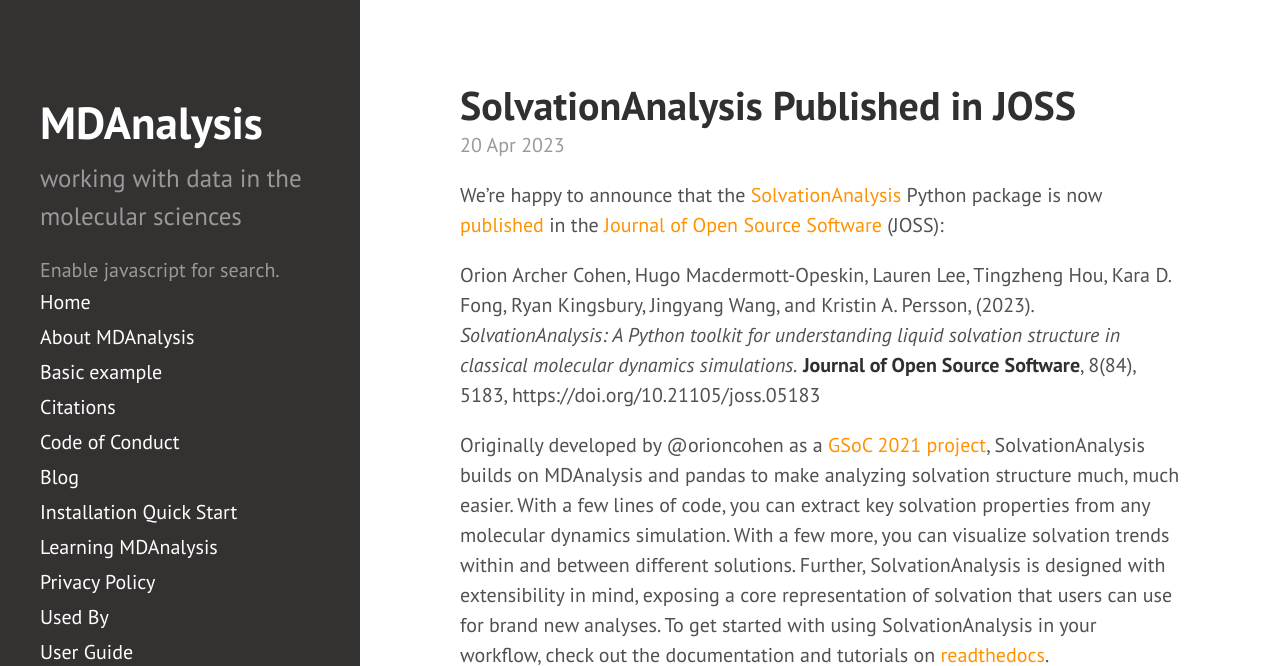
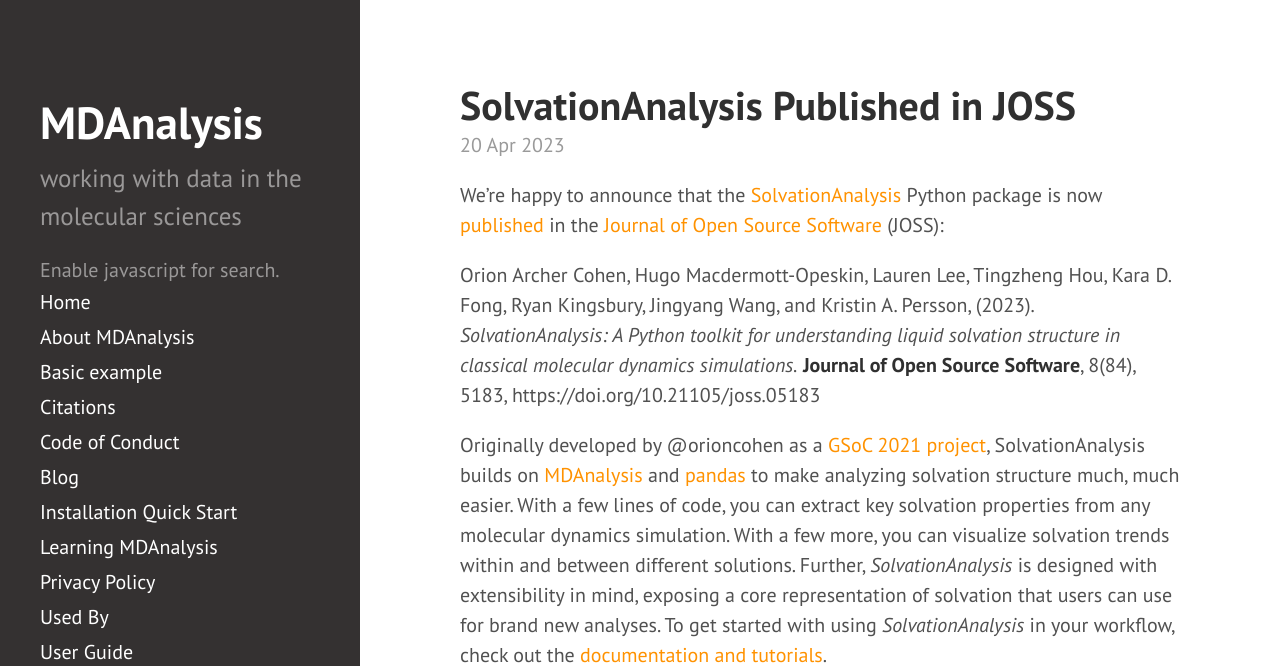
Before and after one commit to MDAnalysis/MDAnalysis.github.io, a Jekyll site: the page built from _posts/2023-04-20-solvationJOSS.md, in a window 1280 px wide and 900 px high, cut to the strip 0-666 px from the top of the window. Built offline with Jekyll 4.4.1, drawn with Linux system fonts in a browser that asks for light colours; comment, search, counter and statistics services are not loaded.

Commit message:
links to supporting packages

```diff
--- a/_posts/2023-04-20-solvationJOSS.md
+++ b/_posts/2023-04-20-solvationJOSS.md
@@ -8,8 +8,7 @@ We're happy to announce that the [SolvationAnalysis][solvation] Python package i
 Orion Archer Cohen, Hugo Macdermott-Opeskin, Lauren Lee, Tingzheng Hou, Kara D. Fong, Ryan Kingsbury, Jingyang Wang, and Kristin A. Persson, (2023). *SolvationAnalysis: A Python toolkit for understanding liquid solvation structure in classical molecular dynamics simulations.* **Journal of Open Source Software**, 8(84), 5183, https://doi.org/10.21105/joss.05183
 
 
-
-Originally developed by @orioncohen as a [GSoC 2021 project][gsocblog], SolvationAnalysis builds on MDAnalysis and pandas to make analyzing solvation structure much, much easier. With a few lines of code, you can extract key solvation properties from any molecular dynamics simulation. With a few more, you can visualize solvation trends within and between different solutions. Further, SolvationAnalysis is designed with extensibility in mind, exposing a core representation of solvation that users can use for brand new analyses. To get started with using SolvationAnalysis in your workflow, check out the documentation and tutorials on [readthedocs][docs].
+Originally developed by @orioncohen as a [GSoC 2021 project][gsocblog], SolvationAnalysis builds on [MDAnalysis] and [pandas] to make analyzing solvation structure much, much easier. With a few lines of code, you can extract key solvation properties from any molecular dynamics simulation. With a few more, you can visualize solvation trends within and between different solutions. Further, *SolvationAnalysis* is designed with extensibility in mind, exposing a core representation of solvation that users can use for brand new analyses. To get started with using *SolvationAnalysis* in your workflow, check out the [documentation and tutorials][docs].
 
 ![SolvationAnalysis summary figure](https://github.com/MDAnalysis/solvation-analysis/raw/main/joss_paper/summary_figure.jpg)
 
```
Also changed, not shown: other parts of _posts/2023-04-20-solvationJOSS.md (+2 -0 lines).
